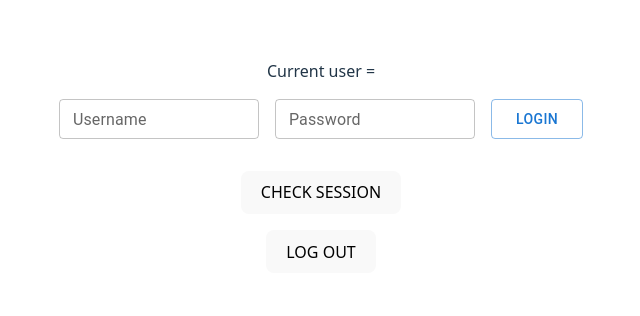
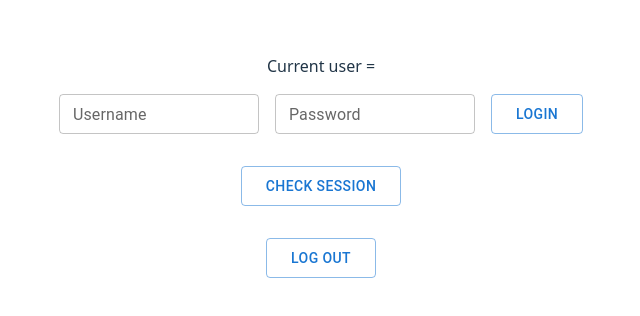
Before and after one commit to alunwcom-products/moany-web-2, a React (Vite) app: page / in a window 1280 px wide. Shown: the part 234-550 px from the top of the page, without its empty margins (319-959 px from the left). Built offline with nearby package versions, Linux system fonts and the light colour scheme; no server answers.

Commit message:
UI tweak

```diff
--- a/src/App.jsx
+++ b/src/App.jsx
@@ -112,7 +112,7 @@ export default function App() {
 
   return (
     <>
-      <div>
+      <Stack>
         <p>Current user = {session?.user}</p>
         <Box sx={{ tp: 2, pb: 2 }}>
           <Stack
@@ -168,10 +168,33 @@ export default function App() {
             >Login</Button>
           </Stack>
         </Box>
-        <p><button onClick={getSession}>CHECK SESSION</button></p>
-        <p><button onClick={clearSession}>LOG OUT</button></p>
-
-      </div>
+        <p>
+          <Button
+            variant="outlined"
+            sx={{
+              height: '40px',
+              px: 3,
+              borderWidth: '1px',
+              '&:hover': {
+                borderWidth: '1px',
+              }
+            }}
+            onClick={getSession}>Check Session</Button>
+        </p>
+        <p>
+          <Button
+            variant="outlined"
+            sx={{
+              height: '40px',
+              px: 3,
+              borderWidth: '1px',
+              '&:hover': {
+                borderWidth: '1px',
+              }
+            }}
+            onClick={clearSession}>Log Out</Button>
+        </p>
+      </Stack>
     </>
   )
 }
```
